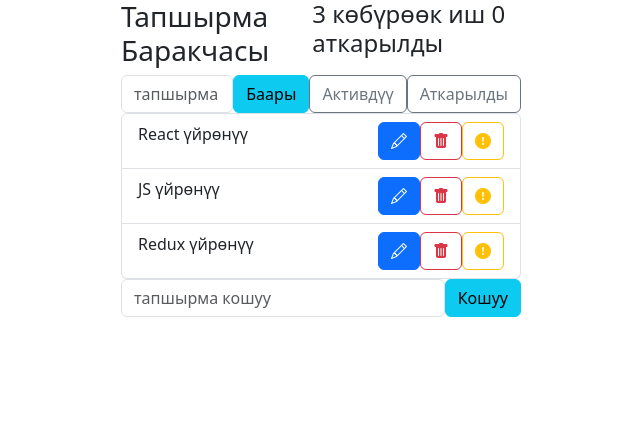
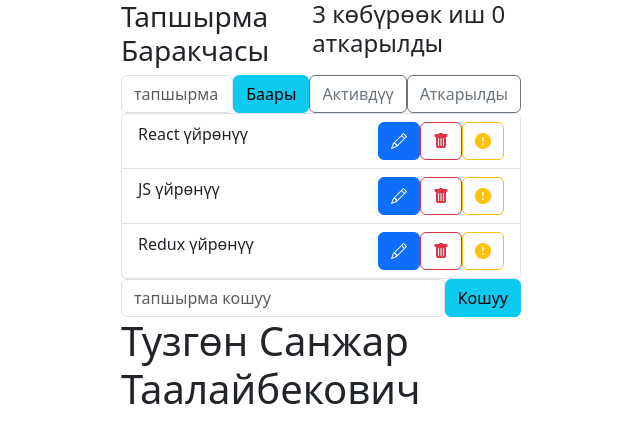
Before and after one commit to Sanjar97dev/todoListsearch, a React (Vite) app: page / in a window 1280 px wide. Shown: the top 442 px of the page, without its empty margins (319-959 px from the left). Built offline with nearby package versions, Linux system fonts and the light colour scheme.

Commit message:
Update App.jsx

```diff
--- a/src/App.jsx
+++ b/src/App.jsx
@@ -127,6 +127,8 @@ export default class App extends Component {
            onInputChange={this.todoInputChange}
            editedText={this.state.editedText}
         />
+
+        <h1>Тузгөн Санжар Таалайбекович</h1>
       </div>
     )
   }
```
